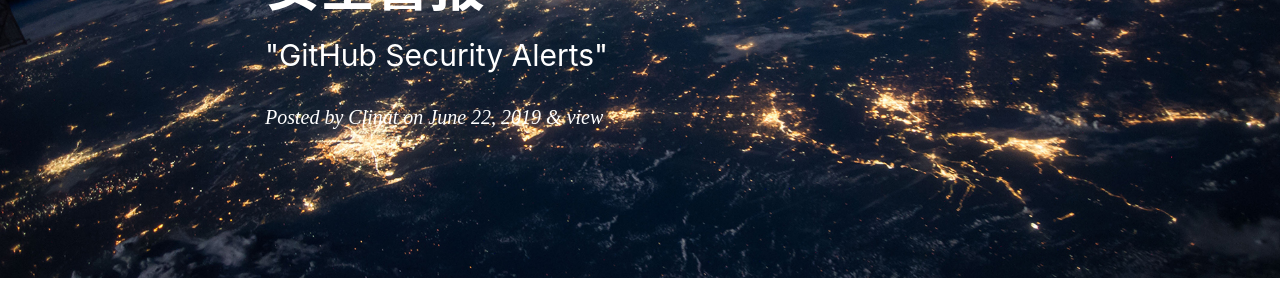
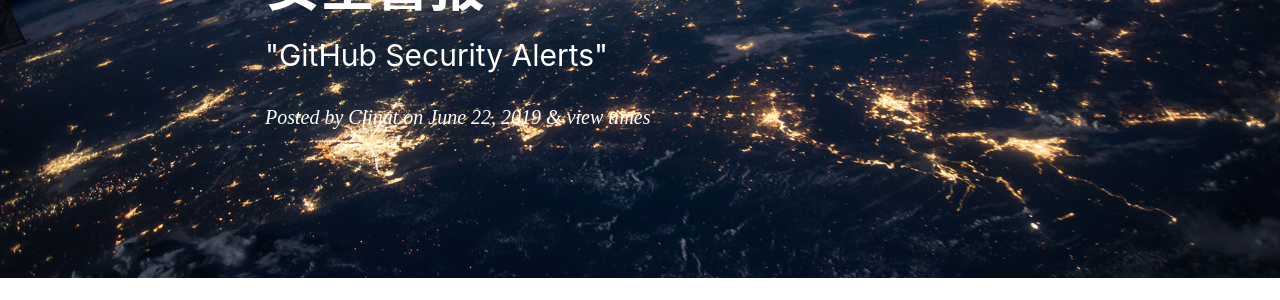
Before and after one commit to hellorodan/clinat.github.io, a Jekyll site: the page built from _posts/2019-06-22-PackageJsonLock.markdown, in a window 1280 px wide and 900 px high. Shown: the part 305-605 px from the top of the window. Built offline with Jekyll 4.4.1, drawn with Linux system fonts in a browser that asks for light colours; nearby versions of some CDN libraries; comment, search, counter and statistics services are not loaded.

Commit message:
Update intro-header.html

```diff
--- a/_includes/intro-header.html
+++ b/_includes/intro-header.html
@@ -43,7 +43,7 @@
                     <h1>{{ page.title }}</h1>
                     {% comment %} always create a h2 for keeping the margin {% endcomment %}
                     <h2 class="subheading">{{ page.subtitle }}</h2>
-                    <span class="meta">Posted by {% if page.author %}{{ page.author }}{% else %}{{ site.title }}{% endif %} on {{ page.date | date: "%B %-d, %Y" }}<span id="busuanzi_container_site_uv"> & view <span id="busuanzi_value_site_uv"></span></span>
+                    <span class="meta">Posted by {% if page.author %}{{ page.author }}{% else %}{{ site.title }}{% endif %} on {{ page.date | date: "%B %-d, %Y" }} & view <span id="busuanzi_value_site_uv"> times</span>
 </span>
                 </div>
             </div>
```
